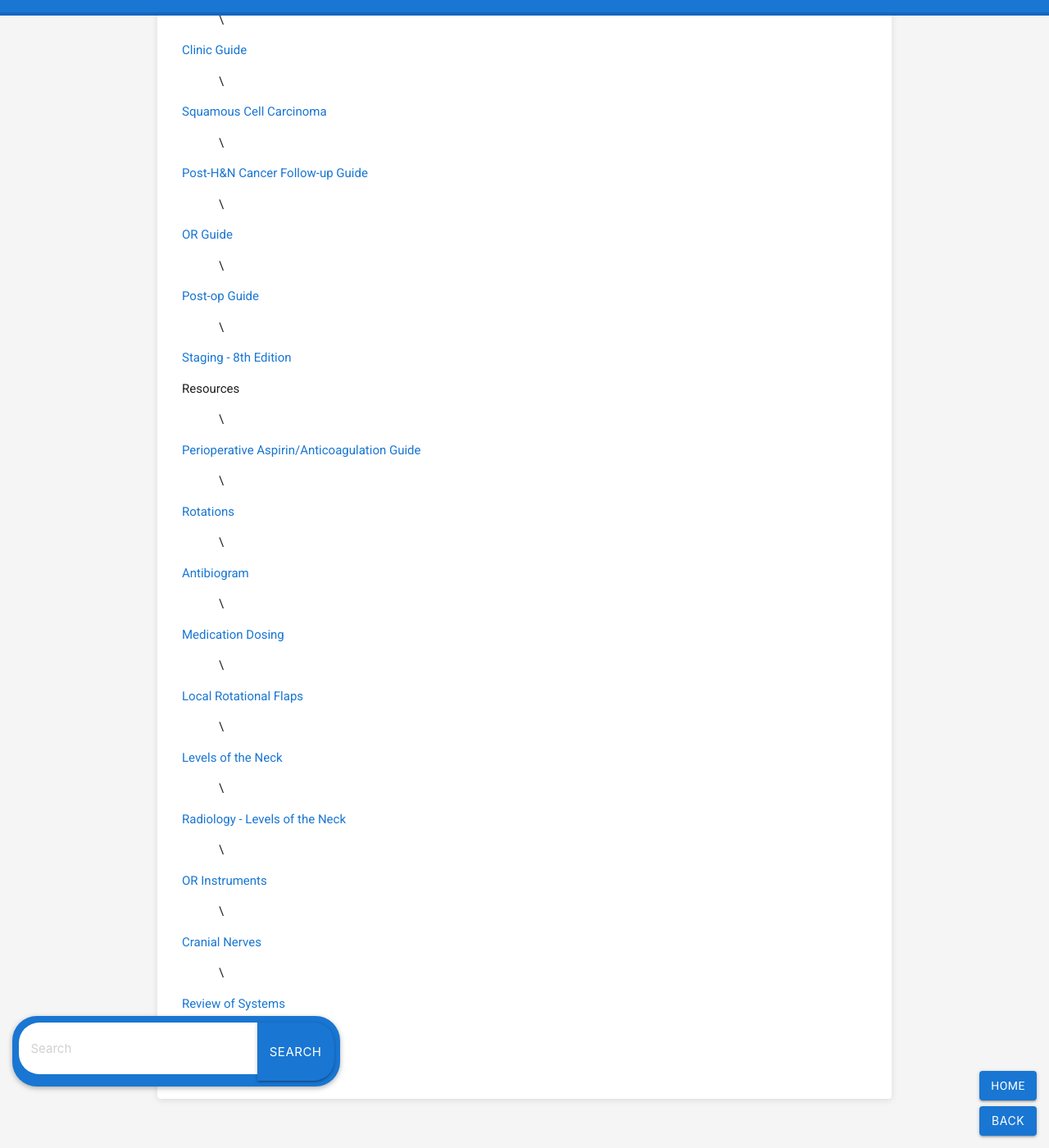
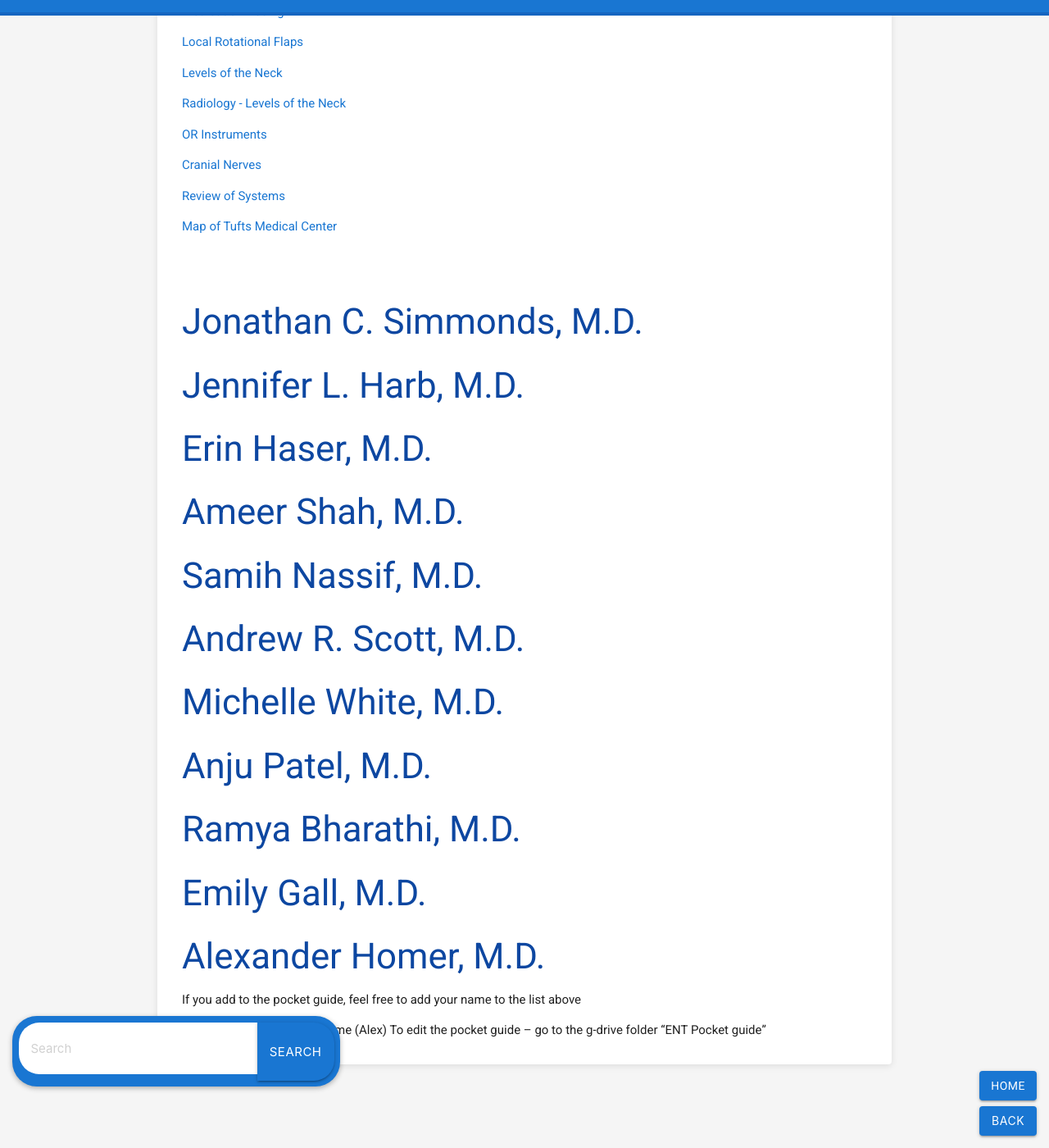
Before and after one commit to AlexanderHomer/.github.io, a Jekyll site: the page built from index.md, in a window 1280 px wide and 1400 px high, scrolled down 1718 px. Shown: the whole window at 82% size. Built offline with Jekyll 4.4.1, drawn with Linux system fonts in a browser that asks for light colours; our own code applies the rules of GitHub Pages for plain Markdown files.

Commit message:
Update index.md

```diff
--- a/index.md
+++ b/index.md
@@ -43,132 +43,85 @@
 [Facial Trauma Guide](facial-trauma-guide.html)
 
 
-##
-
-Specialties
-
-
+# Specialties
 
 [Otology](otology/index.html)
 
-* \
+* [Clinic Guide](otology/clinic-guide.html)
 
-[Clinic Guide](otology/clinic-guide.html)
+* [Neuro-otology Imaging](otology/neuro-otology-imaging.html)
 
-* \
+* [Otitis](otology/otitis.html)
 
-[Neuro-otology Imaging](otology/neuro-otology-imaging.html)
-
-* \
-
-[Otitis](otology/otitis.html)
-
-* \
-
-[OR Guide](otology/or-guide.html)
-
-
+* [OR Guide](otology/or-guide.html)
 
 [Facial Plastics](facial-plastics.html)
 
-* \
-
 [Pediatric Otolaryngology](pediatric-otolaryngology/index.html)
 
-* \
+* [Clinic Guide](pediatric-otolaryngology/clinic-guide.html)
 
-[Clinic Guide](pediatric-otolaryngology/clinic-guide.html)
+* [Neck Masses](pediatric-otolaryngology/neck-masses.html)
 
-* \
-
-[Neck Masses](pediatric-otolaryngology/neck-masses.html)
-
-* \
-
-[OR Guide](pediatric-otolaryngology/or-guide.html)
-
-
+* [OR Guide](pediatric-otolaryngology/or-guide.html)
 
 [Rhinology](rhinology.html)
 
-* \
-
 [Laryngology](laryngology.html)
-
-* \
 
 [Head and Neck Surgery](head-and-neck-surgery/index.html)
 
-* \
+* [Clinic Guide](head-and-neck-surgery/clinic-guide.html)
 
-[Clinic Guide](head-and-neck-surgery/clinic-guide.html)
+* [Squamous Cell Carcinoma](head-and-neck-surgery/squamous-cell-carcinoma.html)
 
-* \
+* [Post-H&N Cancer Follow-up Guide](head-and-neck-surgery/follow-up-guide.html)
 
-[Squamous Cell Carcinoma](head-and-neck-surgery/squamous-cell-carcinoma.html)
+* [OR Guide](head-and-neck-surgery/or-guide.html)
 
-* \
+* [Post-op Guide](head-and-neck-surgery/post-op-guide.html)
 
-[Post-H&N Cancer Follow-up Guide](head-and-neck-surgery/follow-up-guide.html)
-
-* \
-
-[OR Guide](head-and-neck-surgery/or-guide.html)
-
-* \
-
-[Post-op Guide](head-and-neck-surgery/post-op-guide.html)
-
-* \
-
-[Staging - 8th Edition](head-and-neck-surgery/staging-8th-edition.html)
+* [Staging - 8th Edition](head-and-neck-surgery/staging-8th-edition.html)
 
 
-
-
-
-Resources
-
-* \
+# Resources
 
 [Perioperative Aspirin/Anticoagulation Guide](perioperative-aspirin-anticoagulation-guide.html)
 
-* \
-
 [Rotations](rotations.html)
-
-* \
 
 [Antibiogram](antibiogram.html)
 
-* \
-
 [Medication Dosing](medications.html)
-
-* \
 
 [Local Rotational Flaps](local-rotational-flaps.html)
 
-* \
-
 [Levels of the Neck](levels-of-the-neck.html)
-
-* \
 
 [Radiology - Levels of the Neck](radiology-levels-of-the-neck.html)
 
-* \
-
 [OR Instruments](or-instruments.html)
-
-* \
 
 [Cranial Nerves](cranial-nerves.html)
 
-* \
-
 [Review of Systems](review-of-systems.html)
 
-* \
+[Map of Tufts Medical Center](map-of-tufts-medical-center.html)
 
-[Map of Tufts Medical Center](map-of-tufts-medical-center.html)
+# Editors and Contributors
+### Jonathan C. Simmonds, M.D.
+### Jennifer L. Harb, M.D.
+### Erin Haser, M.D.
+### Ameer Shah, M.D.
+### Samih Nassif, M.D.
+### Andrew R. Scott, M.D.
+### Michelle White, M.D.
+### Anju Patel, M.D.
+### Ramya Bharathi, M.D.
+### Emily Gall, M.D.
+### Alexander Homer, M.D.
+
+If you add to the pocket guide, feel free to add your name to the list above
+
+To edit this website - talk to me (Alex)
+To edit the pocket guide – go to the g-drive folder “ENT Pocket guide”
```
